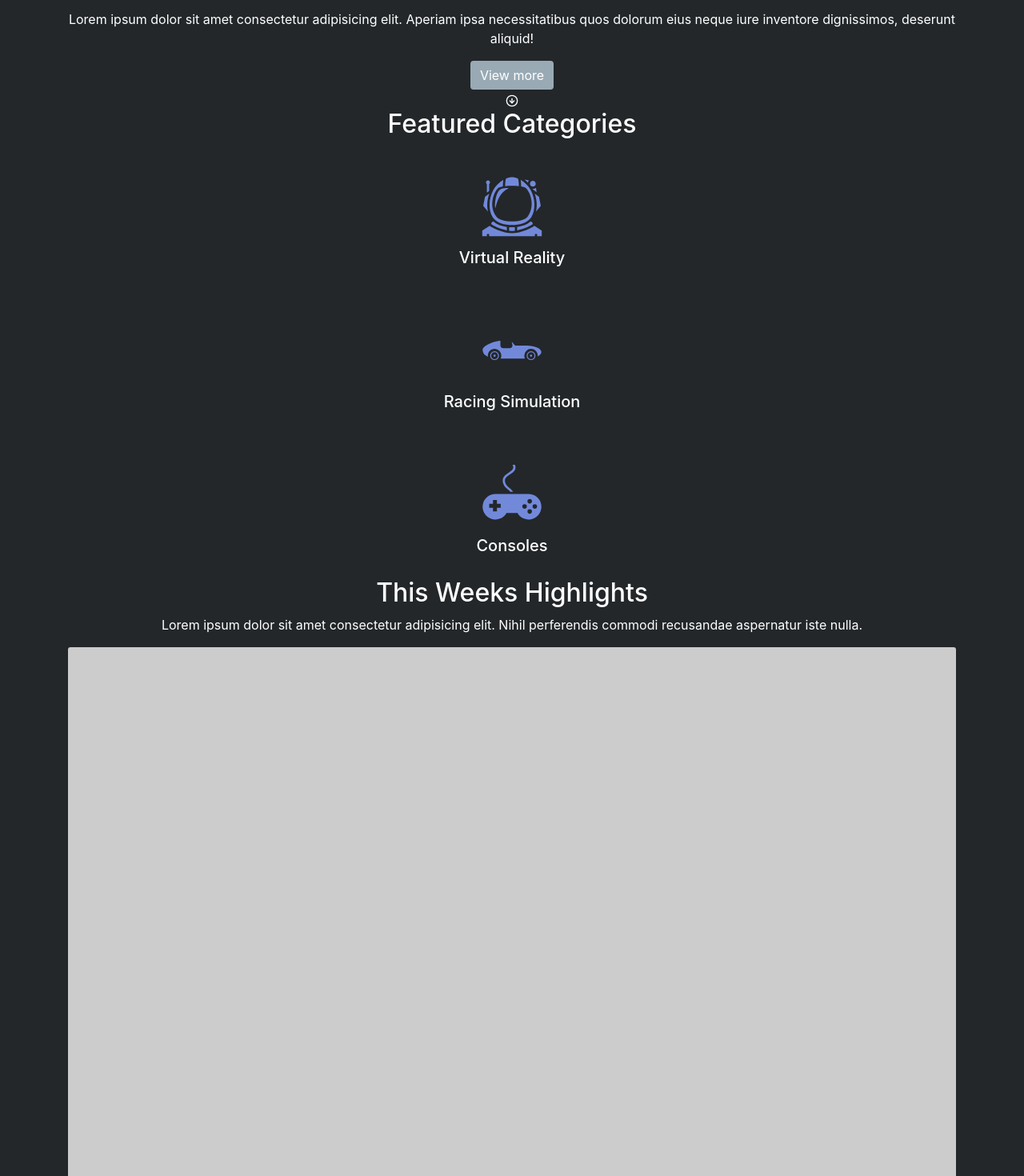
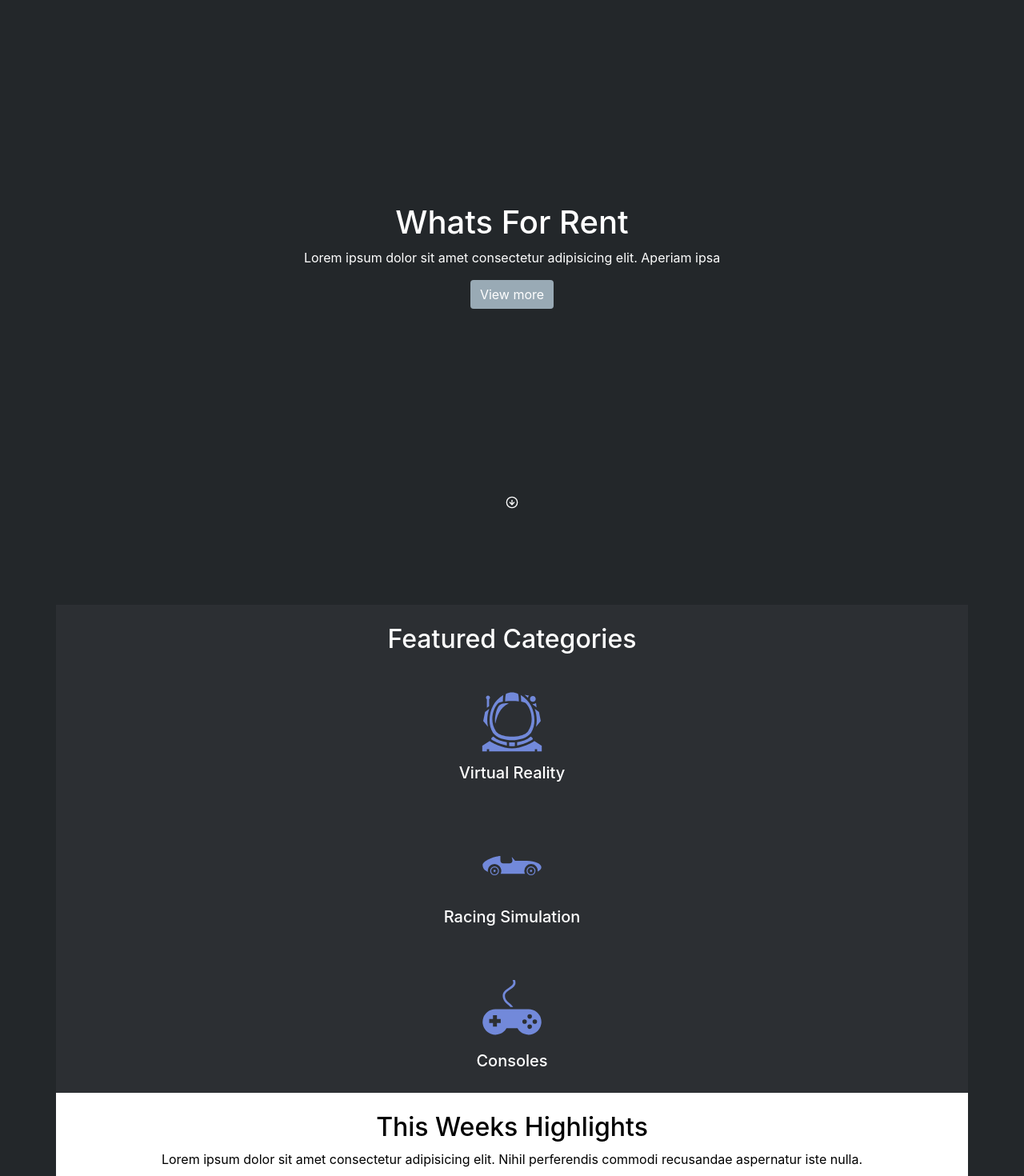
Before and after one commit to aidenwaring/equipped-frontend, a React (Create React App) app: page /products in a window 1280 px wide. Shown: the part 100-1570 px from the top of the page at 80% size. Built offline with nearby package versions, Linux system fonts and the light colour scheme.

Commit message:
partially styled products page

```diff
--- a/src/App.scss
+++ b/src/App.scss
@@ -46,9 +46,10 @@
 }
 
 .card{
-  background: #23272a;
+  background: none;
   border: none;
   color: #7289da;
+  margin-bottom: none;
 }
 
 .cat-icon{
@@ -58,3 +59,48 @@
 .card-text{
   color: white;
 }
+
+.products-main{
+  height: 100vh;
+}
+
+.hero-text{
+display: flex;
+align-items: center;
+justify-content: center;
+flex-direction: column;
+height:100%;
+padding-bottom: 3em;
+}
+
+.down-arrow{
+  position: absolute;
+  top: 90%;
+}
+
+.fe-cat{
+  padding-top: 1.5em;
+  background-color: #2c2f33;
+}
+
+.highlights {
+  padding-top: 1.5em;
+  background-color: white;
+  color: black;
+}
+
+.trending-pro{
+  padding-top: 1.5em;
+  background-color: #2c2f33
+}
+
+.sale{
+  background-color: white;
+  color: black;
+  padding-top: 1.5em;
+}
+
+.footer{
+  padding: 1.5em;
+  background-color: #23272a;
+}
--- /dev/null
+++ b/src/components/footer.jsx
@@ -0,0 +1,23 @@
+import React from "react";
+import {Container} from "react-bootstrap"
+import { TiSocialFacebook,TiSocialTwitter, TiSocialYoutube, TiSocialInstagram} from 'react-icons/ti';
+
+export default function footer() {
+  return (
+    <div>
+      <Container className='footer'>
+        <h3>Equipped</h3>
+        <p>
+          Lorem ipsum dolor sit amet consectetur adipisicing elit. Beatae cumque
+          facilis at deserunt nostrum perspiciatis.
+        </p>
+        <div className="social-footer">
+            <TiSocialFacebook />
+            <TiSocialTwitter />
+            <TiSocialYoutube />
+            <TiSocialInstagram />
+        </div>
+      </Container>
+    </div>
+  );
+}
--- a/src/components/products.jsx
+++ b/src/components/products.jsx
@@ -6,20 +6,25 @@ import {
   GiRaceCar,
   GiRetroController,
 } from "react-icons/gi";
+import Footer from "./footer.jsx";
+
 export default function products() {
   return (
     <div className="products">
-      <Container>
+      <Container className="products-main">
+        <div className="hero-text">
           <h1>Whats For Rent</h1>
           <p>
-          Lorem ipsum dolor sit amet consectetur adipisicing elit. Aperiam ipsa
-          necessitatibus quos dolorum eius neque iure inventore dignissimos,
-          deserunt aliquid!
+            Lorem ipsum dolor sit amet consectetur adipisicing elit. Aperiam
+            ipsa
           </p>
           <Button>View more</Button> <br />
-        <FiArrowDownCircle />
+
+          <FiArrowDownCircle className='down-arrow'/>
+        </div>
       </Container>
-      <Container>
+
+      <Container className='fe-cat'>
         <h2>Featured Categories</h2>
 
         <CardDeck>
@@ -62,7 +67,7 @@ export default function products() {
         </CardDeck>
       </Container>
 
-      <Container>
+      <Container className="highlights">
         <h2>This Weeks Highlights</h2>
         <p>
           Lorem ipsum dolor sit amet consectetur adipisicing elit. Nihil
@@ -76,7 +81,74 @@ export default function products() {
             <Button variant="primary">Go somewhere</Button>
           </Card.Body>
         </Card>
+        <Card>
+          <Card.Img variant="top" src="https:via.placeholder.com/100/180" />
+          <Card.Body>
+            <Card.Title>Product 1</Card.Title>
+            <Button variant="primary">Go somewhere</Button>
+          </Card.Body>
+        </Card>
       </Container>
+
+      <Container className='trending-pro'>
+        <h2>Trending Products</h2>
+        <p>
+          Lorem, ipsum dolor sit amet consectetur adipisicing elit. Harum amet
+          nesciunt deleniti architecto numquam nostrum.
+        </p>
+        <Card>
+          <Card.Img variant="top" src="https:via.placeholder.com/100/180" />
+          <Card.Body>
+            <Card.Title>Product 1</Card.Title>
+            <Button variant="primary">Go somewhere</Button>
+          </Card.Body>
+        </Card>
+        <Card>
+          <Card.Img variant="top" src="https:via.placeholder.com/100/180" />
+          <Card.Body>
+            <Card.Title>Product 1</Card.Title>
+            <Button variant="primary">Go somewhere</Button>
+          </Card.Body>
+        </Card>
+        <Card>
+          <Card.Img variant="top" src="https:via.placeholder.com/100/180" />
+          <Card.Body>
+            <Card.Title>Product 1</Card.Title>
+            <Button variant="primary">Go somewhere</Button>
+          </Card.Body>
+        </Card>
+      </Container>
+
+      <Container className="sale">
+        <h2>On Sale This Week</h2>
+        <p>
+          Lorem, ipsum dolor sit amet consectetur adipisicing elit. Illum
+          architecto voluptates error, quasi quibusdam saepe.
+        </p>
+        <Card>
+          <Card.Img variant="top" src="https:via.placeholder.com/100/180" />
+          <Card.Body>
+            <Card.Title>Product 1</Card.Title>
+            <Button variant="primary">Go somewhere</Button>
+          </Card.Body>
+        </Card>
+        <Card>
+          <Card.Img variant="top" src="https:via.placeholder.com/100/180" />
+          <Card.Body>
+            <Card.Title>Product 1</Card.Title>
+            <Button variant="primary">Go somewhere</Button>
+          </Card.Body>
+        </Card>
+        <Card>
+          <Card.Img variant="top" src="https:via.placeholder.com/100/180" />
+          <Card.Body>
+            <Card.Title>Product 1</Card.Title>
+            <Button variant="primary">Go somewhere</Button>
+          </Card.Body>
+        </Card>
+      </Container>
+
+      <Footer />
     </div>
   );
 }
```
Lines whose indentation alone changed are shown as unchanged.
